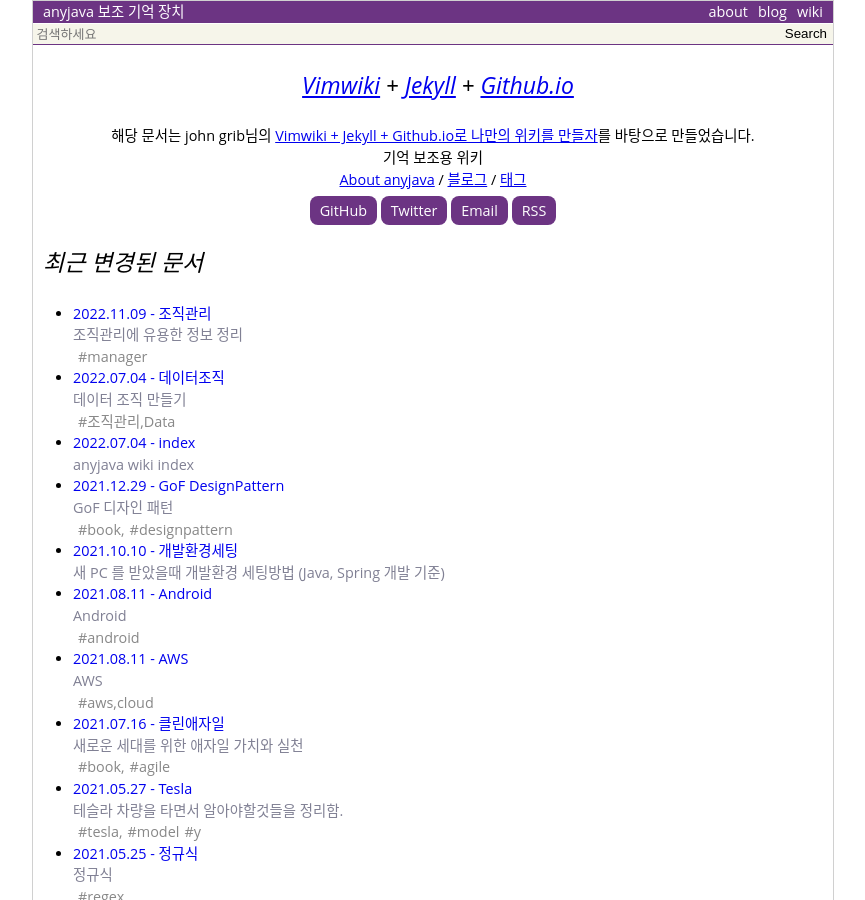
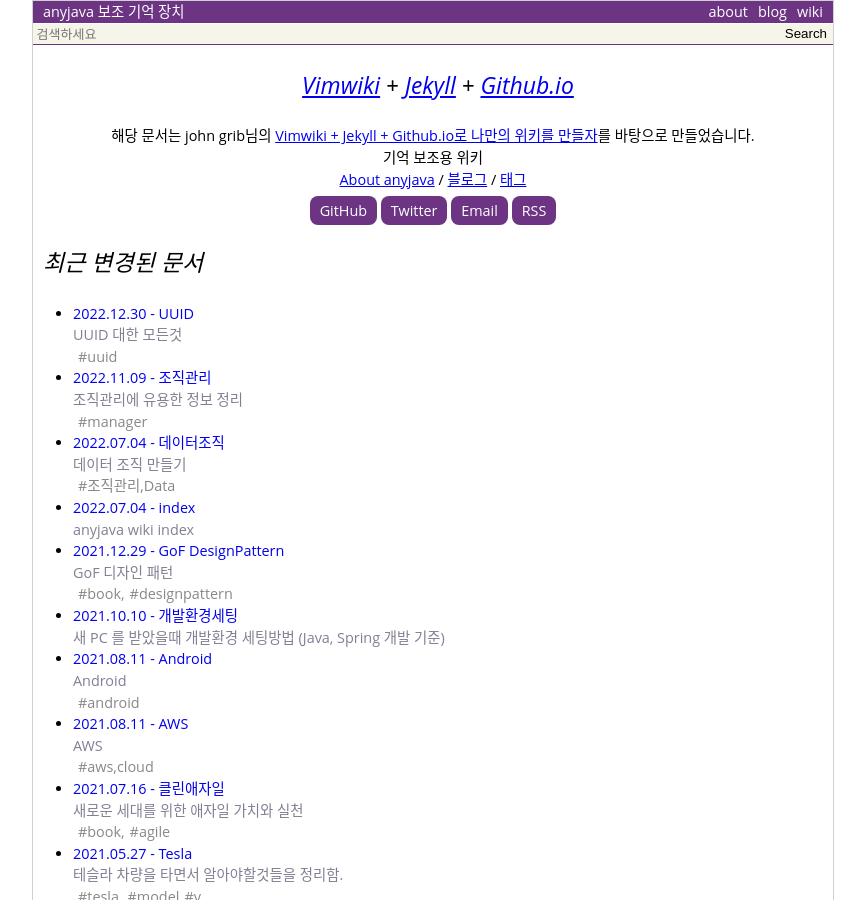
Before and after one commit to anyjava/anyjava.github.io, a Jekyll site: the page built from index.html, in a window 1280 px wide and 900 px high. Shown: the whole window, without its empty margins (207-1072 px from the left). Built offline with Jekyll 4.4.1, drawn with Linux system fonts in a browser that asks for light colours; some of the changed text lies outside the part shown.

Commit message:
ADD: UUID

```diff
--- a/_data/pageMap.yml
+++ b/_data/pageMap.yml
@@ -60,7 +60,7 @@
     summary: '조직관리에 유용한 정보 정리'
     parent: index
     url: /wiki/조직관리
-    updated: '2022-05-09 09:22:02 +0900'
+    updated: '2022-11-09 10:06:12 +0900'
     children: [데이터조직]
 Airflow:
     type: wiki
@@ -558,6 +558,14 @@
     url: /wiki/Transaction
     updated: '2020-10-06 02:22:36 +0900'
     children: []
+UUID:
+    type: wiki
+    title: UUID
+    summary: 'UUID 대한 모든것'
+    parent: index
+    url: /wiki/UUID
+    updated: '2022-12-30 15:39:03 +0900'
+    children: []
 Web:
     type: wiki
     title: Web
--- a/_data/tagList.yml
+++ b/_data/tagList.yml
@@ -89,6 +89,7 @@
 - thread
 - tip
 - transaction
+- uuid
 - validation
 - webflux
 - xss
--- a/_data/tagMap.yml
+++ b/_data/tagMap.yml
@@ -202,6 +202,8 @@
     - {fileName: Test_Framework}
 transaction:
     - {fileName: Transaction}
+uuid:
+    - {fileName: UUID}
 webflux:
     - {fileName: WebFlux}
 'secure,':
--- /dev/null
+++ b/_wiki/UUID.md
@@ -0,0 +1,33 @@
+---
+layout  : wiki
+title   : UUID
+summary : UUID 대한 모든것
+date    : 2022-12-30 15:34:02 +0900
+updated : 2022-12-30 15:39:03 +0900
+tags    : uuid
+toc     : true
+public  : true
+parent  : index
+latex   : false
+---
+* TOC
+{:toc}
+
+## time-sequential한 id
+
+
+* [https://github.com/segmentio/ksuid](https://github.com/segmentio/ksuid)
+  * See also: [https://segment.com/blog/a-brief-history-of-the-uuid/](https://segment.com/blog/a-brief-history-of-the-uuid/)
+  * Java library: [https://github.com/f4b6a3/ksuid-creator](https://github.com/f4b6a3/ksuid-creator)
+
+* [https://github.com/ulid/spec](https://github.com/ulid/spec)
+  * Java library: [https://github.com/huxi/sulky/tree/master/sulky-ulid](https://github.com/huxi/sulky/tree/master/sulky-ulid)
+
+* [https://github.com/anthonynsimon/timeflake](https://github.com/anthonynsimon/timeflake)
+	* Java library: [https://github.com/making/timeflake4j](https://github.com/making/timeflake4j)
+
+* [https://github.com/uuid6/uuid6-ietf-draft](https://github.com/uuid6/uuid6-ietf-draft)
+	* See also: [https://github.com/f4b6a3/uuid-creator/wiki/1.6.-UUIDv6](https://github.com/f4b6a3/uuid-creator/wiki/1.6.-UUIDv6)
+	* Java library: [https://github.com/f4b6a3/uuid-creator](https://github.com/f4b6a3/uuid-creator)
+
+* [https://github.com/f4b6a3/ulid-creator](https://github.com/f4b6a3/ulid-creator)
```
